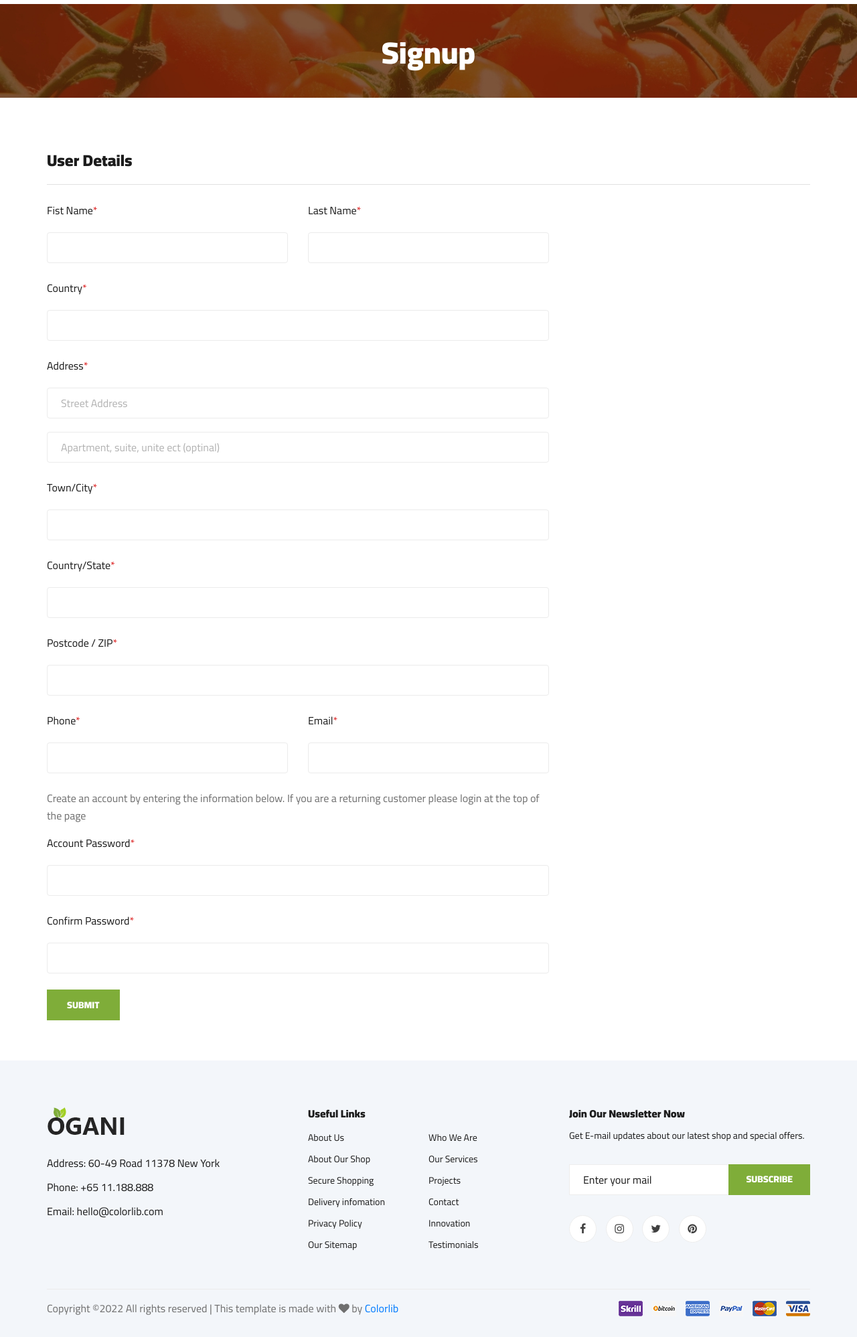
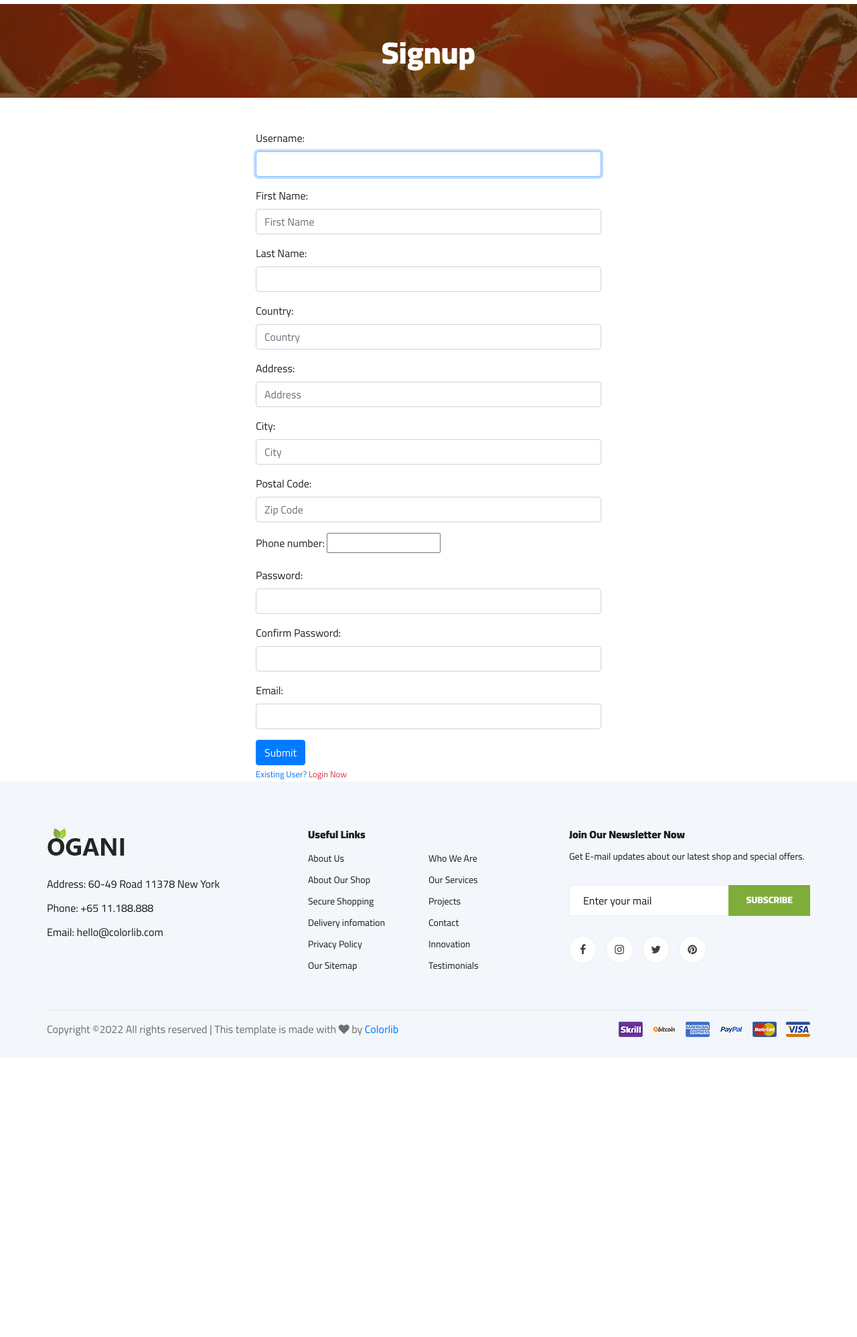
Before and after one commit to unseen084/ogani-ecommerce-project, a Django app: page /signup/ in a window 1280 px wide. Shown: the part 202-2199 px from the top of the page at 67% size. After the commit the page ends 1751 px from the top, so only its background shows below. Run offline with Django 4.2, Linux system fonts and the light colour scheme; some libraries are stand-ins or nearby versions.

Commit message:
user signup implemented

```diff
--- a/app/forms.py
+++ b/app/forms.py
@@ -0,0 +1,31 @@
+from django import forms
+from django.contrib.auth.forms import UserCreationForm
+from django.contrib.auth.models import User
+from django.core.validators import RegexValidator
+
+
+class CustomerRegistrationForm(UserCreationForm):
+    first_name = forms.CharField(label='First Name', max_length=12, min_length=4, required=True, help_text='Required: First Name',
+                                 widget=forms.TextInput(attrs={'class': 'form-control', 'placeholder': 'First Name'}))
+    last_name = forms.CharField(label='Last Name', max_length=12, min_length=4, required=True, help_text='Required: Last Name',
+                                widget=(forms.TextInput(attrs={'class': 'form-control'})))
+    country = forms.CharField(label='Country', required=True, help_text='Required: Country',
+                              widget=forms.TextInput(attrs={'class': 'form-control', 'placeholder': 'Country'}))
+    address = forms.CharField(label='Address',required=True, help_text='Required: Address',
+                              widget=forms.TextInput(attrs={'class': 'form-control', 'placeholder': 'Address'}))
+    city = forms.CharField(label='City',required=True, help_text='Required: City',
+                           widget=forms.TextInput(attrs={'class': 'form-control', 'placeholder': 'City'}))
+    postal_code = forms.CharField(label='Postal Code',required=True, help_text='Required: Zip Code',
+                                  widget=forms.TextInput(attrs={'class': 'form-control', 'placeholder': 'Zip Code'}))
+    phone_regex = RegexValidator(regex=r'^\+?1?\d{9,15}$',
+                                 message="Phone number must be entered in the format: '+999999999'. Up to 15 digits allowed.")
+    phone_number = forms.CharField(validators=[phone_regex], max_length=17, required=True)  # validators should be a list
+    password1 = forms.CharField(label='Password', widget=forms.PasswordInput(attrs={'class': 'form-control'}))
+    password2 = forms.CharField(label='Confirm Password', widget=forms.PasswordInput(attrs={'class': 'form-control'}))
+    email = forms.CharField(required=True, widget=forms.EmailInput(attrs={'class': 'form-control'}))
+
+    class Meta:
+        model = User
+        labels = {'email': 'Email'}
+        widgets = {'username': forms.TextInput(attrs={'class': 'form-control'})}
+        fields = ['username', 'first_name', 'last_name', 'country', 'address', 'city', 'postal_code', 'phone_number', 'password1', 'password2', 'email']
--- a/app/templates/app/base.html
+++ b/app/templates/app/base.html
@@ -134,7 +134,7 @@
                             </div>
                             {% else %}
                             <div class="header__top__right__auth">
-                                <a href="#"><i class="fa fa-user"></i> Signup/Login</a>
+                                <a href="{% url 'app:signup' %}"><i class="fa fa-user"></i> Signup/Login</a>
                             </div>
                             {% endif %}
                         </div>
--- a/app/templates/app/signup.html
+++ b/app/templates/app/signup.html
@@ -71,78 +71,28 @@
     </section>
     <!-- Breadcrumb Section End -->
 
-    <!-- Checkout Section Begin -->
-    <section class="checkout spad">
-        <div class="container">
-            <div class="checkout__form">
-                <h4>User Details</h4>
-                <form action="#">
-                    <div class="row">
-                        <div class="col-lg-8 col-md-6">
-                            <div class="row">
-                                <div class="col-lg-6">
-                                    <div class="checkout__input">
-                                        <p>Fist Name<span>*</span></p>
-                                        <input type="text">
-                                    </div>
-                                </div>
-                                <div class="col-lg-6">
-                                    <div class="checkout__input">
-                                        <p>Last Name<span>*</span></p>
-                                        <input type="text">
-                                    </div>
-                                </div>
-                            </div>
-                            <div class="checkout__input">
-                                <p>Country<span>*</span></p>
-                                <input type="text">
-                            </div>
-                            <div class="checkout__input">
-                                <p>Address<span>*</span></p>
-                                <input type="text" placeholder="Street Address" class="checkout__input__add">
-                                <input type="text" placeholder="Apartment, suite, unite ect (optinal)">
-                            </div>
-                            <div class="checkout__input">
-                                <p>Town/City<span>*</span></p>
-                                <input type="text">
-                            </div>
-                            <div class="checkout__input">
-                                <p>Country/State<span>*</span></p>
-                                <input type="text">
-                            </div>
-                            <div class="checkout__input">
-                                <p>Postcode / ZIP<span>*</span></p>
-                                <input type="text">
-                            </div>
-                            <div class="row">
-                                <div class="col-lg-6">
-                                    <div class="checkout__input">
-                                        <p>Phone<span>*</span></p>
-                                        <input type="text">
-                                    </div>
-                                </div>
-                                <div class="col-lg-6">
-                                    <div class="checkout__input">
-                                        <p>Email<span>*</span></p>
-                                        <input type="text">
-                                    </div>
-                                </div>
-                            </div>
-                            <p>Create an account by entering the information below. If you are a returning customer
-                                please login at the top of the page</p>
-                            <div class="checkout__input">
-                                <p>Account Password<span>*</span></p>
-                                <input type="text">
-                                <br><br>
-                                <p>Confirm Password<span>*</span></p>
-                                <input type="text">
-                            </div>
-                            <button type="submit" class="site-btn">Submit</button>
-                        </div>
-                    </div>
-                </form>
+    <!-- Sign up Section Begin -->
+    <div class="row justify-content-center mt-5">
+        <div class="col-md-5">
+        <form action="" method="post">
+            {% csrf_token %}
+            {% for fm in form %}
+            <div class="form-group mb-3">
+                {{ fm.label_tag }} {{fm}} <small class="text-danger">{{fm.errors|striptags}}</small>
             </div>
+            {% endfor %}
+            <input type="submit" value="Submit" class="btn btn-primary">
+            <br>
+            <div class=" text-primary fw-bold"><small>Existing User?
+            <a href="{% url 'app:signup' %}" class="text-danger">Login Now</a></small></div>
+            {% if form.non_field_errors %}
+                {% for error in form.non_field_errors %}
+                    <p class="alert alert-danger my-3">{{error}}</p>
+                {% endfor %}
+            {% endif %}
+        </form>
         </div>
-    </section>
+    </div>
+
     <!-- Checkout Section End -->
 {% endblock %}
--- a/app/urls.py
+++ b/app/urls.py
@@ -1,5 +1,6 @@
 from django.urls import path, include
 from . import views
+from django.contrib.auth.models import User
 
 app_name = "app"
 
@@ -8,5 +9,5 @@ urlpatterns = [
     path('blog/', views.blog, name='blog'),
     path('contact/', views.contact, name='contact'),
     path('shop/', views.shop, name='shop'),
-    path('signup/', views.signup, name='signup'),
+    path('signup/', views.CustomerRegistrationView.as_view(), name='signup')
 ]
--- a/app/views.py
+++ b/app/views.py
@@ -1,7 +1,13 @@
 from django.http import HttpResponse
-from django.shortcuts import render
+from django.shortcuts import render, redirect
+from django.views import View
+from django.contrib.auth import login, logout, authenticate
+from django.contrib.auth.models import User
+
 from blog.models import Blog
 from shop.models import Product
+
+from .forms import CustomerRegistrationForm
 
 
 def home(request):
@@ -14,14 +20,25 @@ def blog(request):
     return render(request, 'blog/blog.html', {'blogs': blogs})
 
 
+def shop(request):
+    products = Product.objects.all()
+    return render(request, 'shop/shop-grid.html', {'products': products})
+
+
 def contact(request):
     return render(request, 'app/contact.html')
 
 
-def signup(request):
-    return render(request, 'app/signup.html')
+class CustomerRegistrationView(View):
+    def get(self, request):
+        form = CustomerRegistrationForm()
+        return render(request, 'app/signup.html', {'form': form})
 
-
-def shop(request):
-    products = Product.objects.all()
-    return render(request, 'shop/shop-grid.html', {'products': products})
+    def post(self, request):
+        form = CustomerRegistrationForm(request.POST)
+        if form.is_valid():
+            obj = form.save()
+            obj.user = request.user
+            obj.save()
+            return redirect('app:home')
+        return render(request, 'app/signup.html', {'form': form})
```
